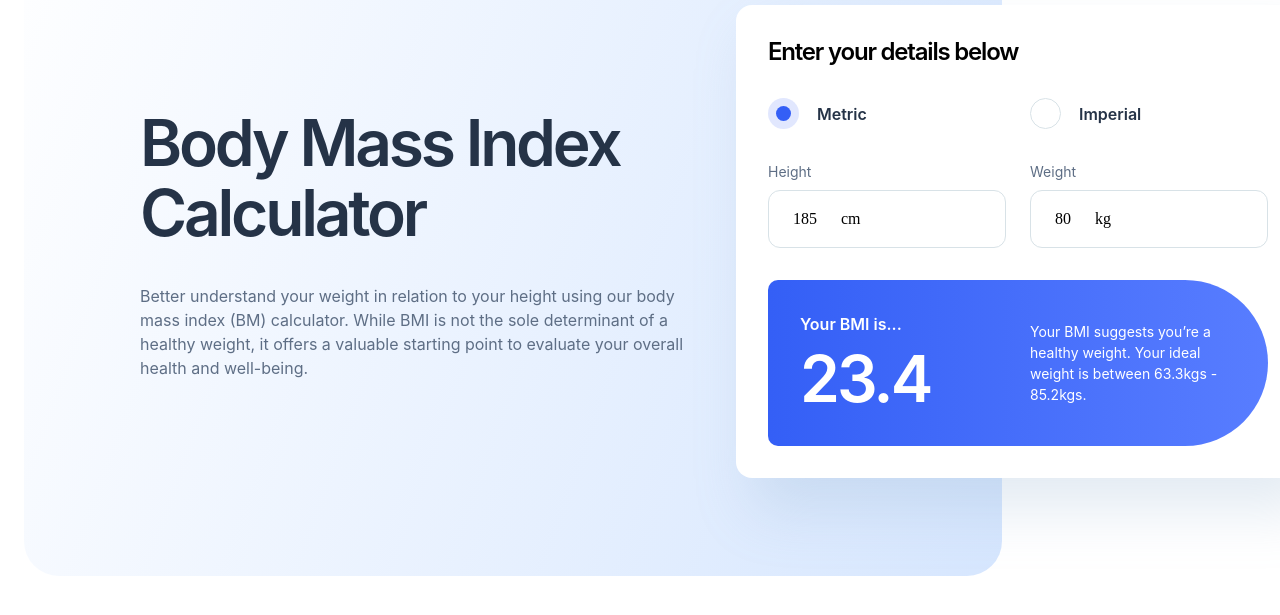
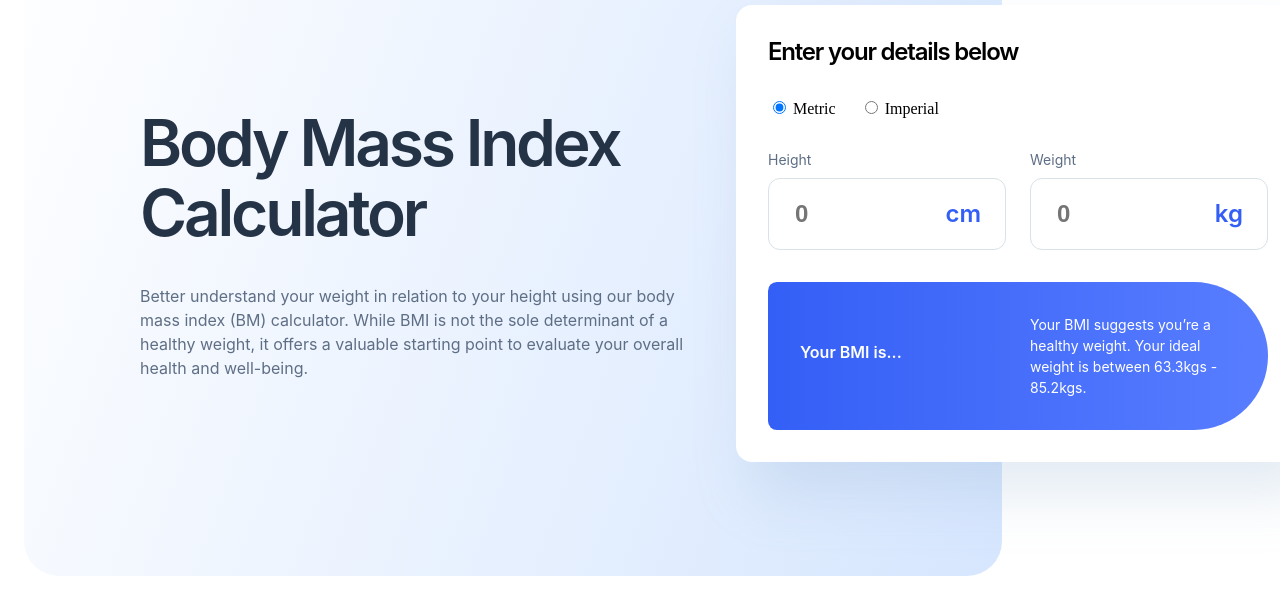
Before and after one commit to xia4/Body-Mass-Index-calculator, a plain HTML site: page bmi-calculator/starter-code/index.html in a window 1280 px wide. Shown: the part 161-776 px from the top of the page. Drawn offline with Linux system fonts and the light colour scheme.

Commit message:
input radio 클릭 시 display block none 함수 적용, bmi 계산 함수 적용

```diff
--- a/bmi-calculator/starter-code/index.html
+++ b/bmi-calculator/starter-code/index.html
@@ -7,6 +7,7 @@
   <link rel="icon" type="image/png" sizes="32x32" href="./assets/images/favicon-32x32.png">
   <link rel="stylesheet" href="./assets/fonts/static/Inter-SemiBold.ttf">
   <link rel="stylesheet" href="./style.css">
+  <script src="./index.js"></script>
   <title>Frontend Mentor | Body Mass Index Calculator</title>
 </head>
 <body>
@@ -30,40 +31,53 @@
           <div class="right_inner">
             <h2>Enter your details below</h2>
             <div class="check_box">
-              <div class="metric bmi_check">
-                <svg xmlns="http://www.w3.org/2000/svg" width="31" height="31" viewBox="0 0 31 31" fill="none">
-                  <circle cx="15.5" cy="15.5" r="15.5" fill="#345FF6" fill-opacity="0.15"/>
-                  <circle cx="15.5" cy="15.5" r="7.5" fill="#345FF6"/>
-                </svg>
-                Metric
-              </div>
-              <div class="imperial bmi_check">
-                <svg xmlns="http://www.w3.org/2000/svg" width="31" height="31" viewBox="0 0 31 31" fill="none">
-                  <circle cx="15.5" cy="15.5" r="15" fill="white" stroke="#D8E2E7"/>
-                </svg>
-                Imperial
+                  <label for="met">
+                    <input type="radio" name="bmi" id="met" checked onclick="checkbox()">
+                    Metric
+                  </label>
+                  <label for="imp">
+                    <input type="radio" name="bmi" id="imp" onclick="checkbox()">
+                    Imperial
+                  </label>
+            </div>
+            <div class="below_box" id="1">
+              <div class="below_inner">
+                <div class="infor">
+                  <h3>Height</h3>
+                  <div class="below_input">
+                    <input type="text" class="infor_input" placeholder="0" id="height">
+                    <span>cm</span>
+                  </div>
+                </div>
+                <div class="infor">
+                  <h3>Weight</h3>
+                  <div class="below_input">
+                    <input type="text" class="infor_input" placeholder="0" id="weight">
+                    <span>kg</span>
+                  </div>
+                </div>
               </div>
             </div>
-            <div class="below_box">
+            <div class="below_box" id="2" style="display: none;">
               <div class="infor">
                 <h3>Height</h3>
-                <div class="infor_input">
-                  <span>185</span>
-                  <span>cm</span>
+                <div class="input_flex">
+                  <input type="text" class="infor_input" placeholder="0" value="5">
+                  <input type="text" class="infor_input" placeholder="0" value="11">
                 </div>
               </div>
               <div class="infor">
                 <h3>Weight</h3>
-                <div class="infor_input">
-                  <span>80</span>
-                  <span>kg</span>
+                <div class="input_flex">
+                  <input type="text" class="infor_input" placeholder="0" value="11">
+                  <input type="text" class="infor_input" placeholder="0" value="4">
                 </div>
               </div>
             </div>
             <div class="bmi_box">
               <div class="bmi_txt">
                 <p>Your BMI is...</p>
-                <p>23.4</p>
+                <div id="result"></div>
               </div>
               <div class="bmi_tit">
                 <p>Your BMI suggests you’re a healthy weight. Your ideal weight is between 63.3kgs - 85.2kgs.</p>
@@ -73,12 +87,12 @@
         </div>
       </div>
     </section>
+
     <section>
       <div class="second_inner">
 
       </div>
     </section>
   </main>
-
 </body>
 </html>
--- /dev/null
+++ b/bmi-calculator/starter-code/index.js
@@ -0,0 +1,50 @@
+function checkbox() {
+  var check_Box = document.getElementsByName("bmi");
+  for (i = 0; i < check_Box.length; i++) {
+    var design = document.getElementById([i + 1]);
+    if (check_Box[i].checked == true) {
+      design.style.display = "block";
+    } else {
+      check_Box[i].checked = false;
+      design.style.display = "none";
+    }
+  }
+  console.log(check_Box);
+}
+
+window.onload = () => {
+  var weight = document.querySelector("#weight");
+
+  weight.addEventListener("keyup", calculateBMI);
+  /* keyup 이벤트를 사용하여 weight 에 정보가 입력 될 시 calculateBMI 함수 실행  */
+};
+
+
+function calculateBMI() {
+  const height = parseInt(document.querySelector("#height").value);
+  const weight = parseInt(document.querySelector("#weight").value);
+  const result = document.querySelector("#result");
+
+  if (height === "" || isNaN(height)) {
+    /* height 값이 표현할 수 없는 값일 때 */
+    result.innerHTML = "키를 입력해 주세요!";
+  } else if (weight === "" || isNaN(weight)) {
+    /* weight 값이 표현할 수 없는 값일 때 */
+    result.innerHTML = "몸무게를 입력해 주세요!";
+  } else {
+    /* height, weight 값이 모두 작성 될 때 */
+    const bmi = (weight / ((height * height) / 10000)).toFixed(1);
+    /* toFixed 메소드로 소수점 첫 번째 자리까지 반올림 */
+      if (bmi <= 18.5) {
+        result.innerHTML = `<span>${bmi}</span>`;
+      } else if (bmi <= 23) {
+        result.innerHTML = `<span>${bmi}</span>`;
+      } else if (bmi <= 25) {
+        result.innerHTML = `<span>${bmi}</span>`;
+      } else if (bmi <= 30) {
+        result.innerHTML = `<span>${bmi}</span>`;
+      } else {
+        result.innerHTML = `<span>${bmi}</span>`;
+      }
+  }
+}
--- a/bmi-calculator/starter-code/style.css
+++ b/bmi-calculator/starter-code/style.css
@@ -211,7 +211,7 @@ table {
   font-weight: 600;
   line-height: 150%; /* 24px */
 }
-.right_box .right_inner .below_box {
+.right_box .right_inner .below_box .below_inner {
   display: flex;
   align-items: flex-start;
   gap: 24px;
@@ -232,16 +232,38 @@ table {
   font-weight: 400;
   line-height: 150%; /* 21px */
 }
+.right_box .right_inner .below_box .infor .input_flex {
+  display: flex;
+  justify-content: space-between;
+  gap: 24px;
+}
+.right_box .right_inner .below_box .infor .below_input {
+  padding: 20px 24px;
+  border-radius: 12px;
+  border: 1px solid #d8e2e7;
+  display: flex;
+  align-items: center;
+}
+.right_box .right_inner .below_box .infor .below_input > span {
+  color: #345ff6;
+  font-size: 24px;
+  font-family: 'Inter';
+  font-weight: 600;
+}
 .right_box .right_inner .below_box .infor .infor_input {
   display: flex;
-  padding: 20px 24px;
   align-items: flex-start;
   gap: 24px;
+  width: 100%;
   align-self: stretch;
-  border-radius: 12px;
-  border: 1px solid #d8e2e7;
   background: #fff;
+  font-size: 24px;
+  font-weight: 600;
+  color: #253347;
+  border: none;
+  outline: none;
 }
+
 .right_box .right_inner .bmi_box {
   display: flex;
   padding: 32px;
@@ -269,7 +291,7 @@ table {
   font-weight: 600;
   line-height: 150%;
 }
-.right_box .right_inner .bmi_box .bmi_txt p:last-child {
+.right_box .right_inner .bmi_box .bmi_txt > div {
   color: #fff;
   font-family: "Inter";
   font-size: 64px;
```
